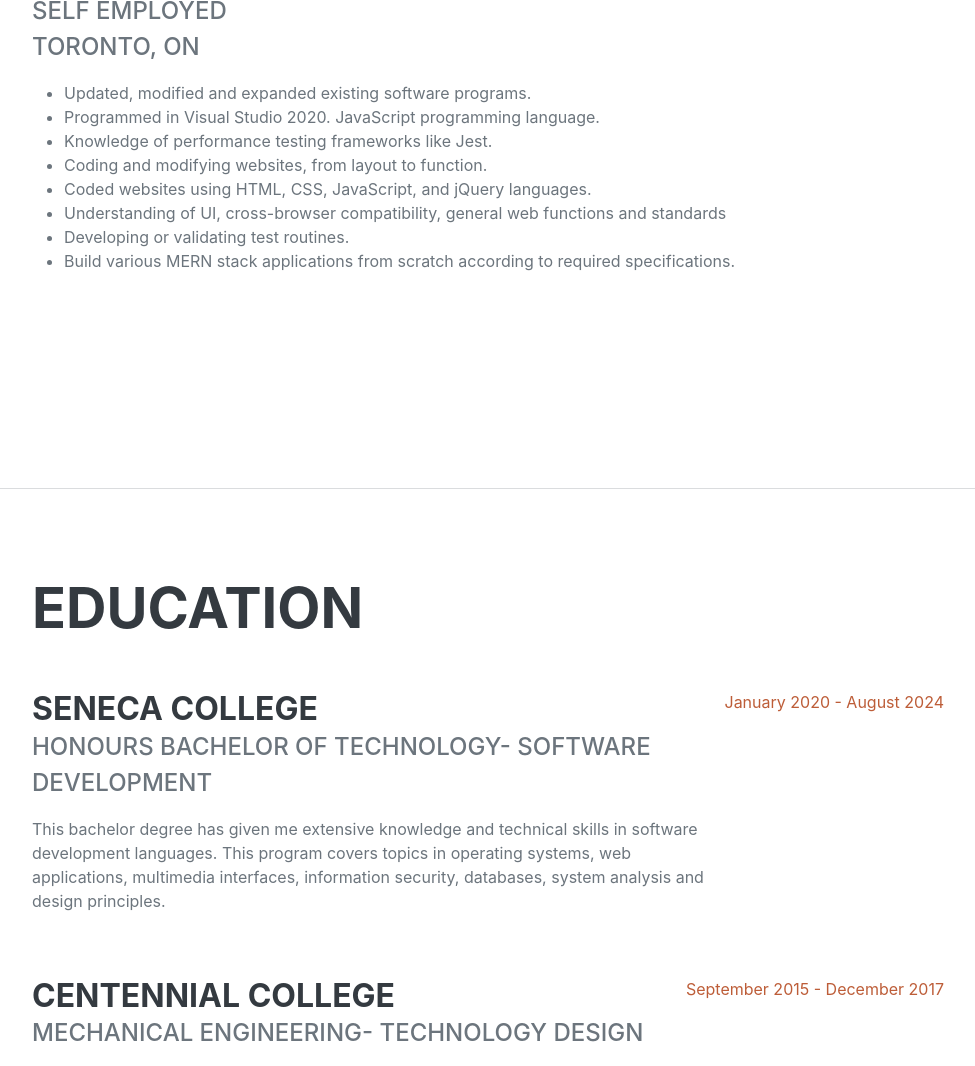
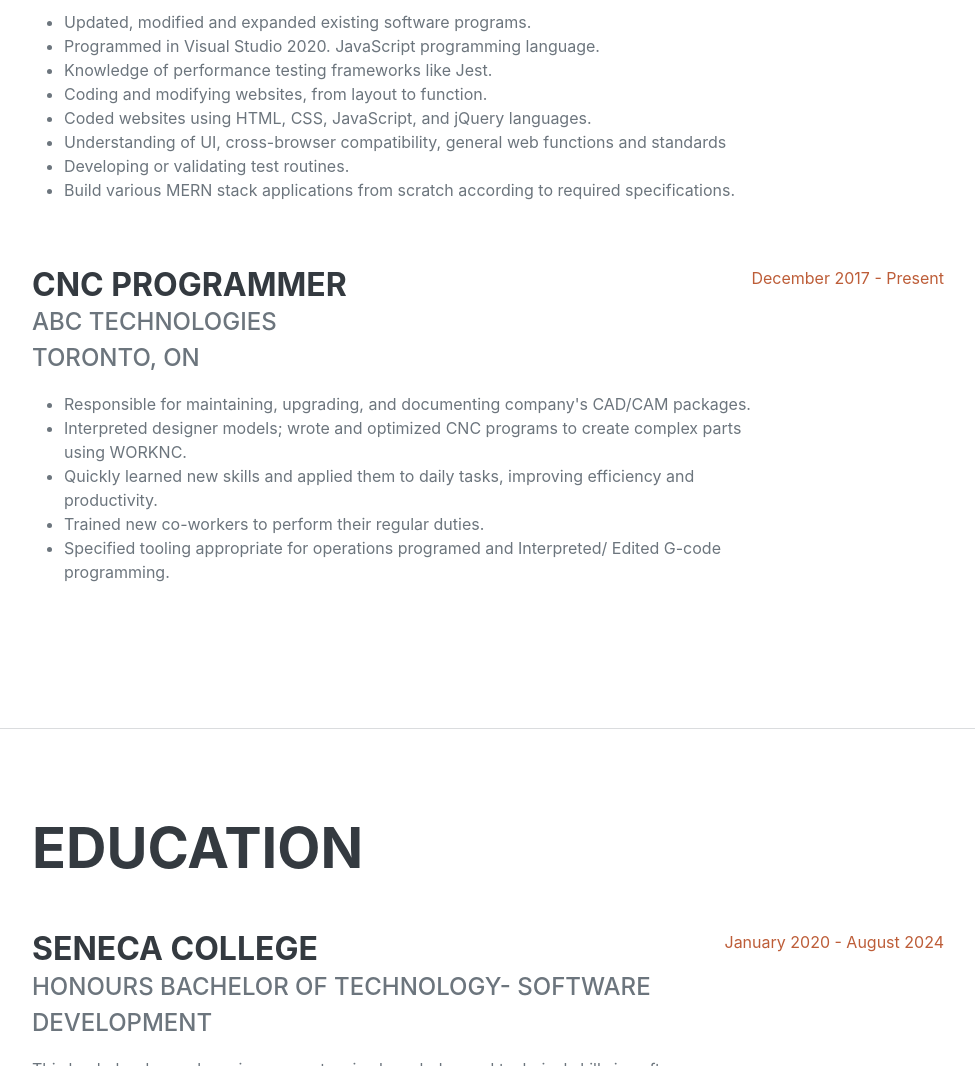
Before and after one commit to anshul137/Portfolio, a plain HTML site: page index.html in a window 1280 px wide. Shown: the part 1113-2179 px from the top of the page, without its empty margins (288-1263 px from the left). Drawn offline with nearby package versions, Linux system fonts and the light colour scheme; a web font is replaced by a local one.

Commit message:
updated resume added again abc experience

```diff
--- a/index.html
+++ b/index.html
@@ -176,6 +176,32 @@
 						<div class="flex-shrink-0">
 							<span class="text-primary"
 								>May 2021 - Present</span
+							>
+						</div>
+
+					</div>
+										<div
+						class="d-flex flex-column flex-md-row justify-content-between mb-5"
+					>
+						<div class="flex-grow-1">
+							<h3 class="mb-0">CNC Programmer</h3>
+							<div class="subheading mb-3">
+								ABC Technologies<br>
+								Toronto, ON
+							</div>
+							<p>
+								<ul>
+  									<li>Responsible for maintaining, upgrading, and documenting company's CAD/CAM packages.</li>
+									<li>Interpreted designer models; wrote and optimized CNC programs to create complex parts using WORKNC.</li>
+									<li>Quickly learned new skills and applied them to daily tasks, improving efficiency and productivity.</li>
+									<li>Trained new co-workers to perform their regular duties.</li>
+									<li>Specified tooling appropriate for operations programed and Interpreted/ Edited G-code programming.</li>
+								</ul>
+							</p>
+						</div>
+						<div class="flex-shrink-0">
+							<span class="text-primary"
+								>December 2017 - Present</span
 							>
 						</div>
 					</div>
```
